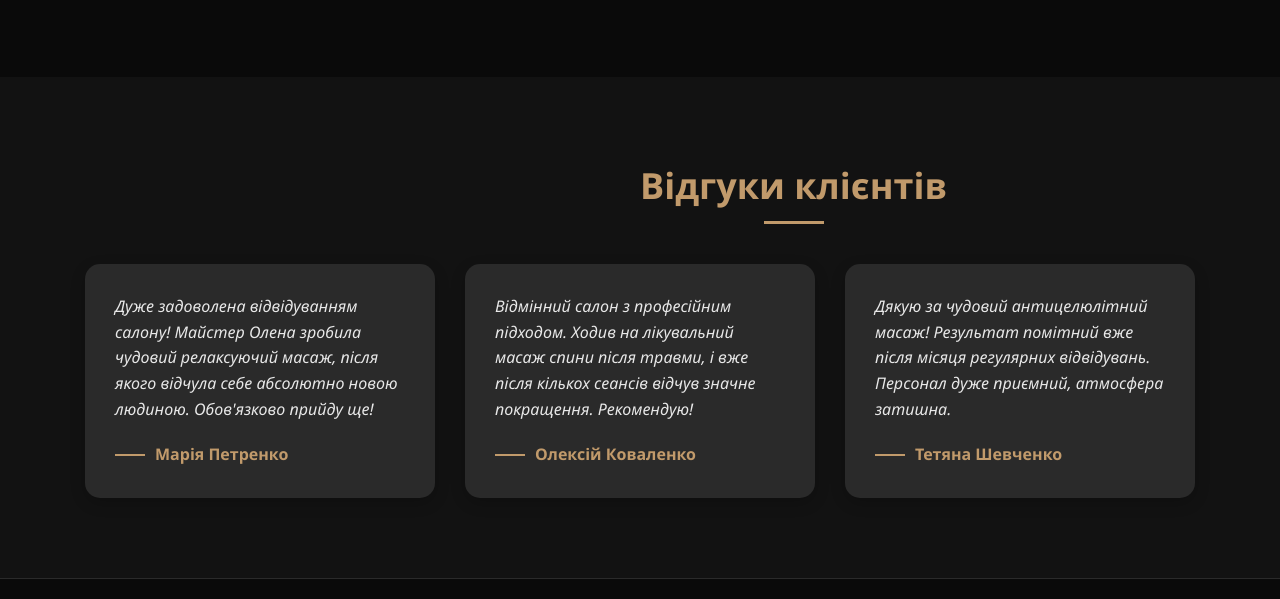
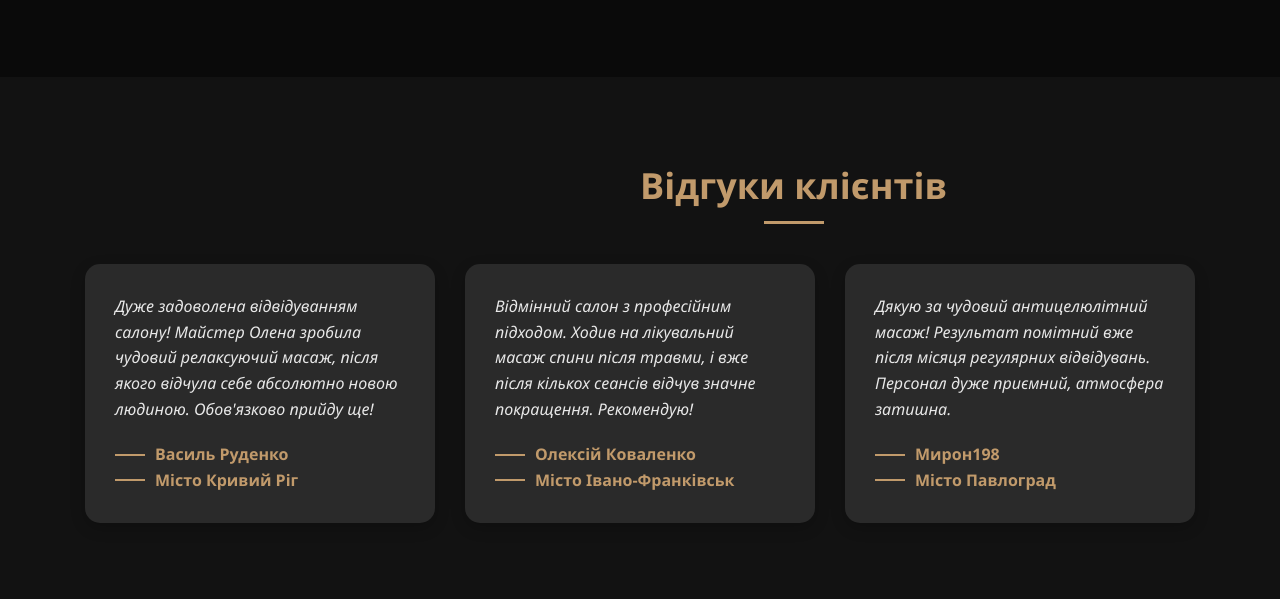
Before and after one commit to Mikola228337/massage-salon, a plain HTML site: page index.html in a window 1280 px wide. Shown: the part 1020-1619 px from the top of the page. Drawn offline with Linux system fonts and the light colour scheme.

Commit message:
Update index.html

```diff
--- a/index.html
+++ b/index.html
@@ -447,15 +447,18 @@
             <div class="review-container">
                 <div class="review fade-in">
                     <p class="review-text">Дуже задоволена відвідуванням салону! Майстер Олена зробила чудовий релаксуючий масаж, після якого відчула себе абсолютно новою людиною. Обов'язково прийду ще!</p>
-                    <p class="review-author">Марія Петренко</p>
+                    <p class="review-author">Василь Руденко</p>
+                    <p class="review-author">Місто Кривий Ріг</p>
                 </div>
                 <div class="review fade-in">
                     <p class="review-text">Відмінний салон з професійним підходом. Ходив на лікувальний масаж спини після травми, і вже після кількох сеансів відчув значне покращення. Рекомендую!</p>
                     <p class="review-author">Олексій Коваленко</p>
+                    <p class="review-author">Місто Івано-Франківськ</p>
                 </div>
                 <div class="review fade-in">
                     <p class="review-text">Дякую за чудовий антицелюлітний масаж! Результат помітний вже після місяця регулярних відвідувань. Персонал дуже приємний, атмосфера затишна.</p>
-                    <p class="review-author">Тетяна Шевченко</p>
+                    <p class="review-author">Мирон198</p>
+                    <p class="review-author">Місто Павлоград</p>
                 </div>
             </div>
         </div>
```
